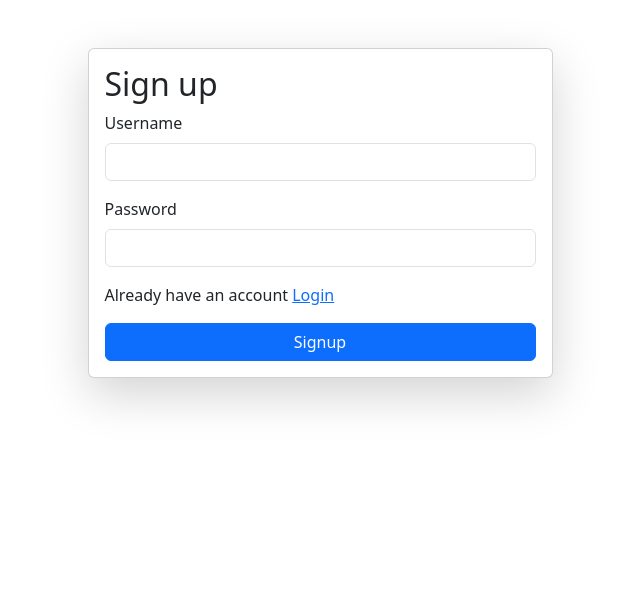
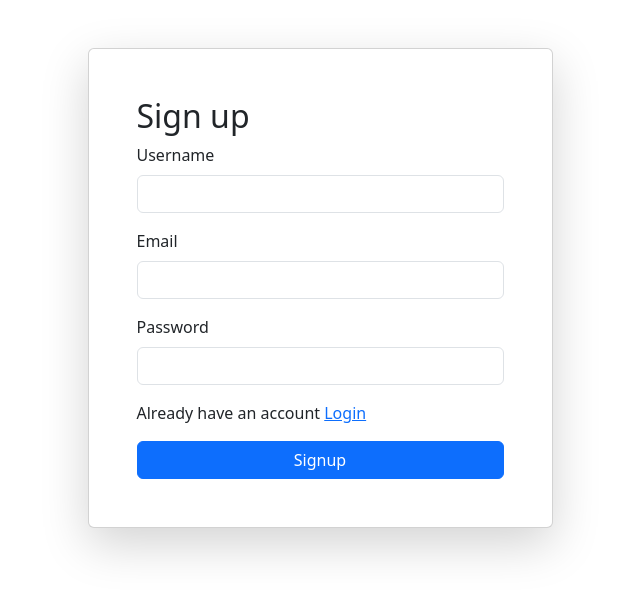
Before and after one commit to SujalSNagar/django-auth-system, a Django app: page /signup/ in a window 1280 px wide. Shown: the top 596 px of the page, without its empty margins (320-960 px from the left). Run offline with Django 5.2, Linux system fonts and the light colour scheme.

Commit message:
some changes in signup, login and views file

```diff
--- a/Login_app/templates/signup.html
+++ b/Login_app/templates/signup.html
@@ -12,44 +12,36 @@
     <div class="container mt-5">
 
 
-        <form class="col-5 mx-auto shadow-lg card p-3 shadow-lg" method="post">
+        <form class="col-5 mx-auto shadow-lg card p-5 shadow-lg" method="post">
 
             {% if messages %}
-            {{message.tags}}
-            <div class="alert alert-primary" role="alert">
+                {{message.tags}}
+
                 {% for message in messages %}
 
-                {{ message }}
+                <p class="text-danger">{{ message }} !</p>
                 {% endfor %}
-              </div>
 
             {% endif %}
             {% csrf_token %}
             <h2>Sign up</h2>
-            <!-- <div class="mb-3">
-                <label for="first_name" class="form-label">first_name</label>
-                <input type="text" name="first_name" class="form-control" id="exampleInputEmail1" aria-describedby="emailHelp">
+
+            <div class="mb-3">
+                <label for="username" class="form-label">Username</label>
+                <input type="text" name="username"  class="form-control" id="exampleInputEmail1" aria-describedby="emailHelp" required>
             </div>
             <div class="mb-3">
-                <label for="last_name" class="form-label">Last_name</label>
-                <input type="text" name="last_name" class="form-control" id="exampleInputEmail1" aria-describedby="emailHelp">
-            </div> -->
-            <div class="mb-3">
-                <label for="username" class="form-label">Username</label>
-                <input type="text" name="username"  class="form-control" id="exampleInputEmail1" aria-describedby="emailHelp">
+                <label for="email" class="form-label">Email</label>
+                <input type="email" name="email"  class="form-control" id="exampleInputEmail1" aria-describedby="emailHelp" required>
             </div>
             <div class="mb-3">
                 <label for="password" class="form-label">Password</label>
-                <input type="password" name="password" class="form-control" id="exampleInputPassword1">
+                <input type="password" name="password" class="form-control" id="exampleInputPassword1" required>
             </div>
             <p>Already have an account <a href="/login/">Login</a></p>
         <button type="submit" class="btn btn-primary">Signup</button>
     </form>
 
-    {% comment %} <h3>{{users.0.username}}</h3> {% endcomment %}
-    {% for user in users %}
-        <h4>{{forloop.counter}} - {{user.username}}</h4>
-    {% endfor %}
 </div>
 
 
--- a/Login_app/views.py
+++ b/Login_app/views.py
@@ -14,6 +14,7 @@ def sign_up(request):
 
     if request.method == "POST":
         username = request.POST.get("username")
+        email = request.POST.get("email")
         password = request.POST.get("password")
 
         if User.objects.filter(username = username).exists():
@@ -21,7 +22,8 @@ def sign_up(request):
             return redirect("/signup/")
 
         user = User.objects.create(
-            username = username
+            username = username,
+            email = email
 
         )
 
```
Also changed, not shown: Login_app/templates/login.html (+6 -6 lines), 2 other files.
